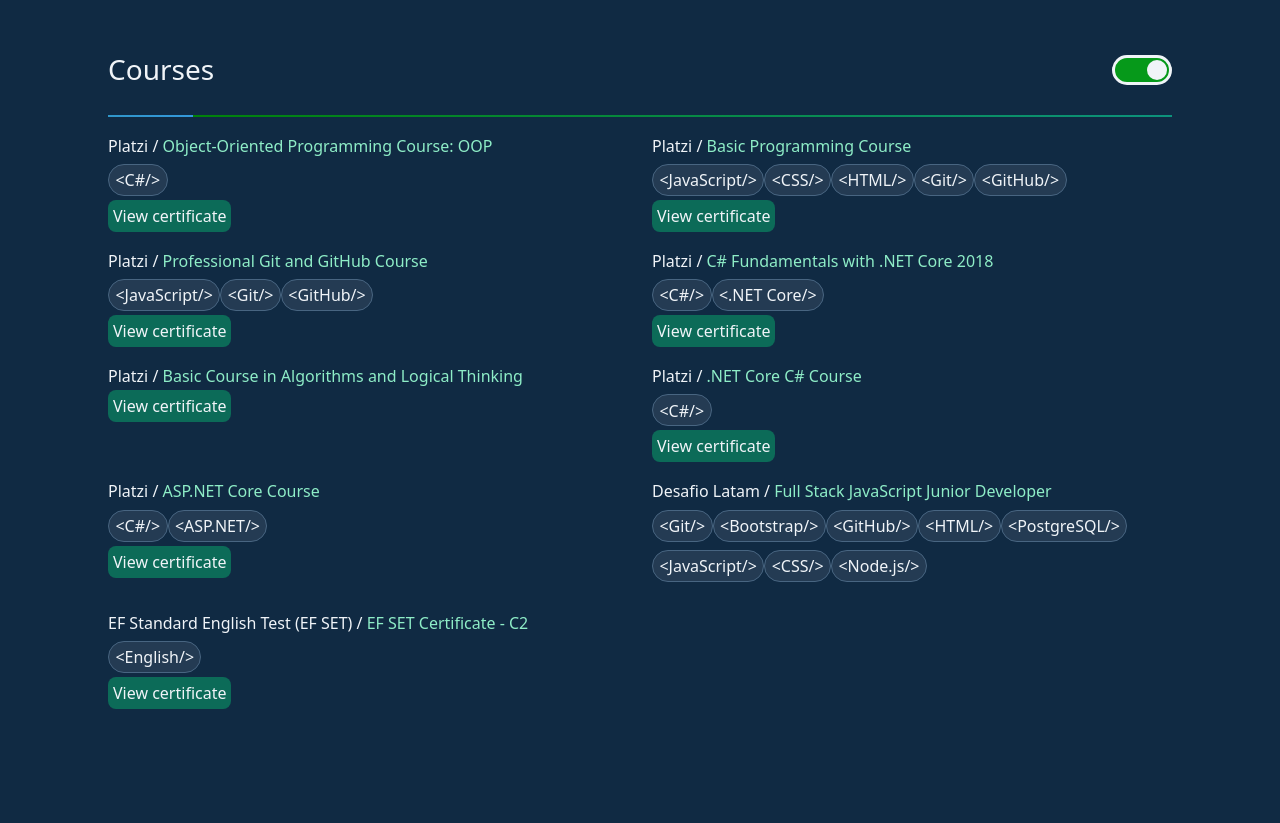
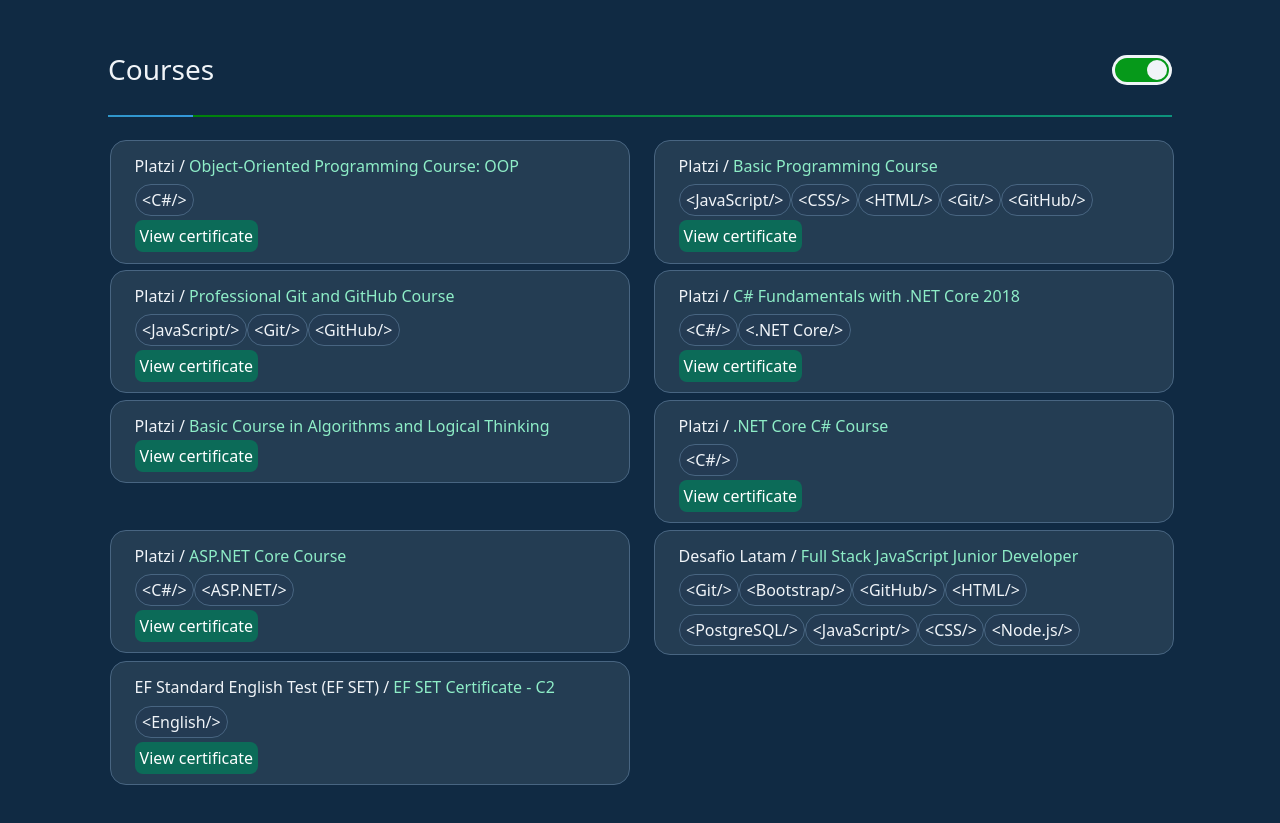
Before and after one commit to GlaucusJoseph/joseph-porfolio, a React (Vite) app: page / in a window 1280 px wide. Shown: the part 2220-3043 px from the top of the page. Built offline with nearby package versions, Linux system fonts and the light colour scheme.

Commit message:
Created a box to envelop every course

```diff
--- a/src/components/Courses/index.css
+++ b/src/components/Courses/index.css
@@ -1,49 +1,67 @@
-.curses-box {
+/* MAIN BOX */
+.courses-box {
   margin-top: 10rem;
   margin-bottom: 10rem;
   width: 85%;
 }
 
+/* INDIVIDUAL BOX */
+
+.course-box {
+  background-color: #243d53;
+  margin-top: 0.2rem;
+  margin-bottom: 0.2rem;
+  margin-left: 0.1rem;
+  border: 1px solid #486581;
+  border-radius: 1rem;
+}
+
+.course-boxe a {
+  color: #f0f4f8;
+  text-decoration: none;
+  cursor: pointer;
+}
+
+/* TITLE */
+
+.course-title-envelop {
+  margin-top: 1rem;
+}
+
+/* TAGS */
 .courses-tags {
   display: flex;
-  flex-wrap: wrap; /* Permite que los elementos se envuelvan en filas nuevas */
+  flex-wrap: wrap;
 }
 
 .courses-tag {
-  margin-bottom: 0.5rem; /* Agrega un margen inferior para separar las tecnologías verticalmente */
+  margin-bottom: 0.5rem;
   background-color: #243b53;
   height: 2rem;
   padding: 0.2rem 0.4rem;
   border: 1px solid #486581;
   border-radius: 50px;
   user-select: none;
-  display: block; /* Muestra cada tecnología en una línea nueva */
+  display: block;
 }
 
-.course-box-size {
-  margin-bottom: 1.5rem;
+/* BUTTONS */
+.button-envelop {
+  margin-bottom: 0.9rem;
 }
 
-.course-box-size a {
-  color: #f0f4f8;
+.course-button {
+  user-select: none;
+  padding: 5px;
+  background-color: #0c6b58;
+  color: #fff;
   text-decoration: none;
+  border: none;
+  border-radius: 0.5rem;
   cursor: pointer;
+  transition: background-color 0.3s ease;
 }
 
-/* Estilo base del botón */
-.boton-enlace {
-  user-select: none;
-  padding: 5px; /* Ajusta el relleno según tus preferencias */
-  background-color: #0c6b58; /* Color de fondo del botón */
-  color: #fff; /* Color del texto del botón */
-  text-decoration: none; /* Elimina la subrayado predeterminado del enlace */
-  border: none; /* Elimina el borde predeterminado */
-  border-radius: 0.5rem; /* Agrega esquinas redondeadas */
-  cursor: pointer; /* Cambia el cursor al pasar sobre el botón */
-  transition: background-color 0.3s ease; /* Transición de color de fondo */
+.course-button:hover {
+  background-color: #014d40;
 }
-
-/* Cambia el color de fondo al pasar el cursor sobre el botón */
-.boton-enlace:hover {
-  background-color: #014d40; /* Nuevo color de fondo al pasar el cursor */
-}
--- a/src/components/Courses/index.tsx
+++ b/src/components/Courses/index.tsx
@@ -9,7 +9,7 @@
 
   return (
     <section id="courses">
-      <div className="container curses-box">
+      <div className="container courses-box">
         <Title titleText="Courses" isOpen={isOpen} setIsOpen={setIsOpen} />
         <CSSTransition
           in={isOpen}
@@ -21,9 +21,9 @@
             {COURSES_OBJECT_LIST.map((course, index) => {
               console.log(course);
               return (
-                <div className="col-12 col-md-6 course-box-size" key={index}>
-                  <div className="row">
-                    <div className="col-12">
+                <div className="col-12 col-md-6" key={index}>
+                  <div className="row container course-box">
+                    <div className="col-12 course-title-envelop">
                       <h6>
                         {course.institution} /&nbsp;
                         <span className="special-text-color">
@@ -41,10 +41,10 @@
                       </div>
                     </div>
                     {course.url && (
-                      <div>
+                      <div className="button-envelop">
                         <a
                           href={course.url}
-                          className="boton-enlace"
+                          className="course-button"
                           target="_blank"
                           rel="noopener noreferrer"
                         >
```
